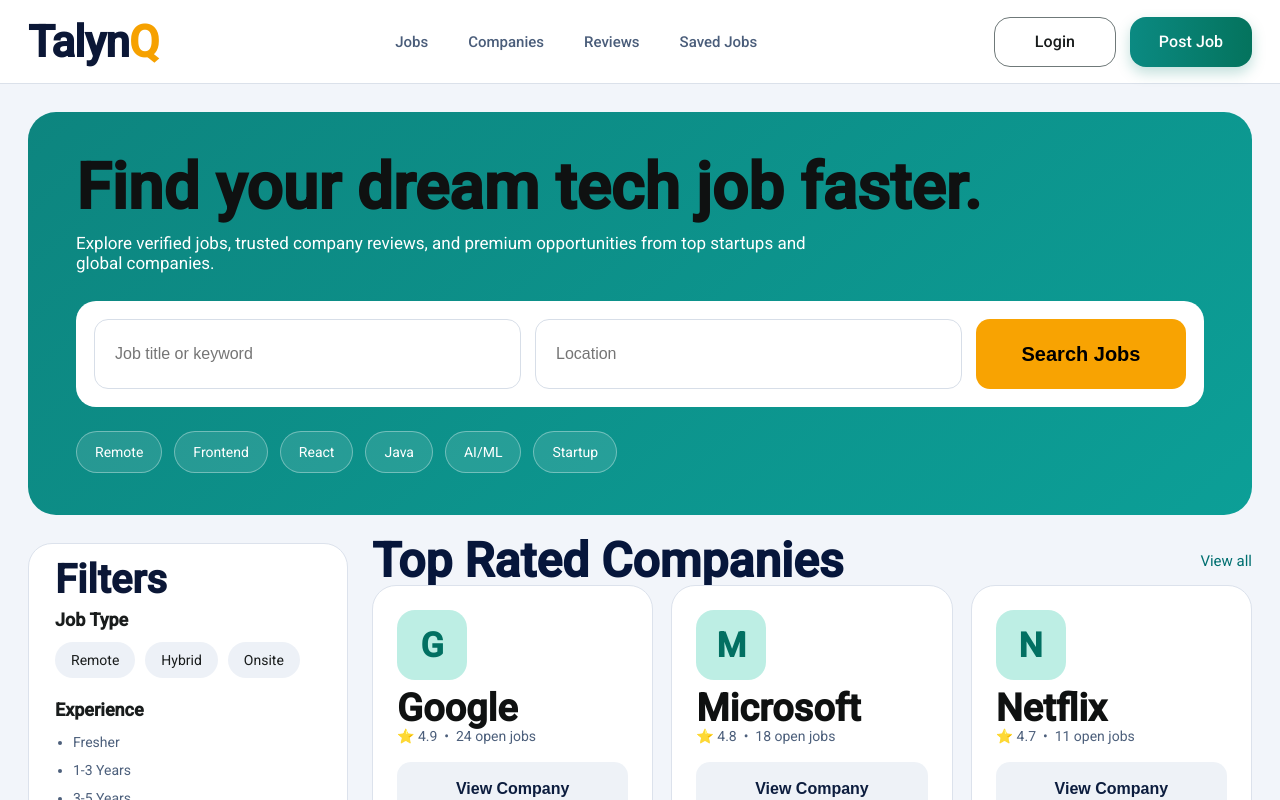
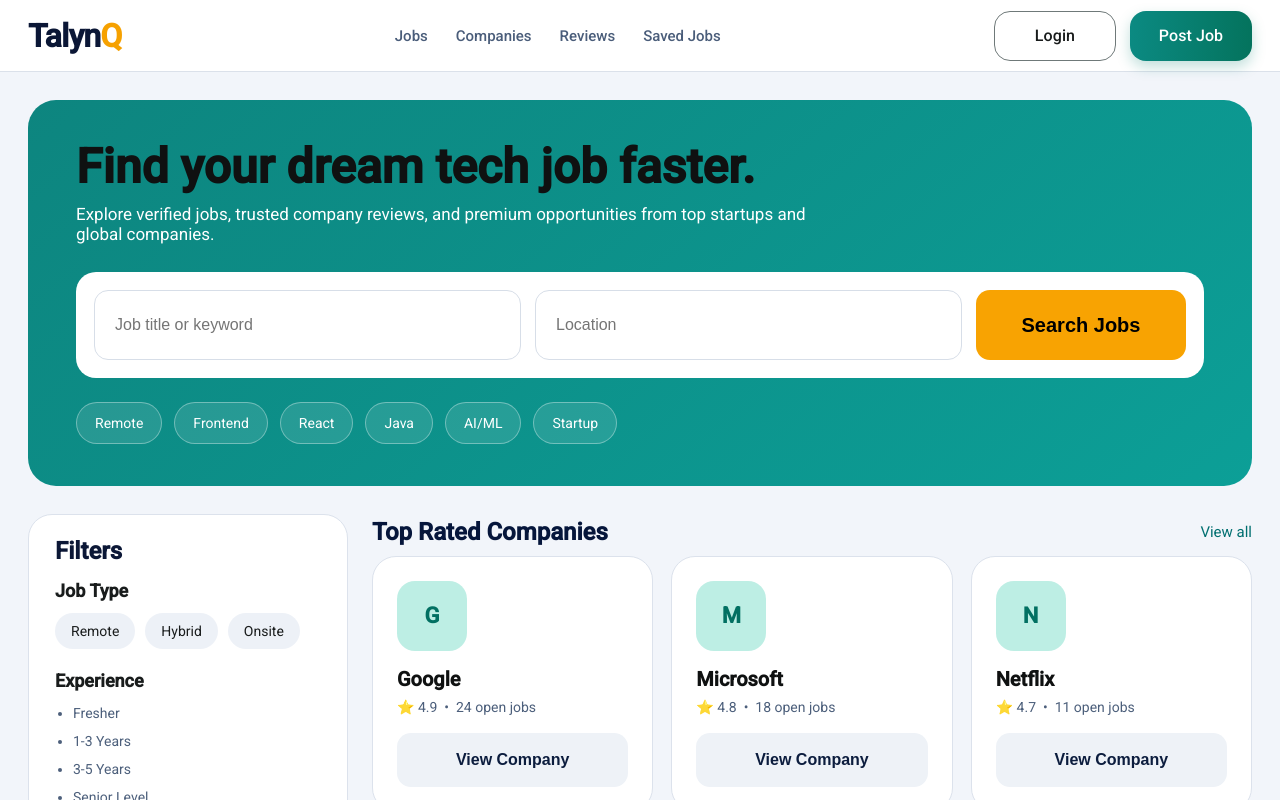
Before and after one commit to codershubham-123/client-job-portal, an Angular app: page /jobs in a window 1280 px wide. Shown: the top 800 px of the page. Built offline with nearby package versions, Linux system fonts and the light colour scheme; no server answers.

Commit message:
Normalize oversized typography across jobs UI

```diff
--- a/src/app/features/jobs/pages/jobs/jobs.scss
+++ b/src/app/features/jobs/pages/jobs/jobs.scss
@@ -11,7 +11,7 @@
   margin-bottom: 28px;
 
   h1 {
-    font-size: 64px;
+    font-size: 48px;
     margin: 0 0 12px;
     line-height: 1.05;
   }
@@ -77,7 +77,7 @@
 
   h3 {
     margin: 0 0 20px;
-    font-size: 40px;
+    font-size: 24px;
     color: #0b1736;
   }
 
@@ -123,7 +123,7 @@
 
   h2 {
     margin: 0;
-    font-size: 48px;
+    font-size: 24px;
     color: #06163b;
   }
 
@@ -157,7 +157,7 @@
   padding: 24px;
 
   h3 {
-    font-size: 38px;
+    font-size: 20px;
     margin: 18px 0 8px;
   }
 
@@ -186,7 +186,7 @@
   place-items: center;
   background: #bdeee4;
   color: #027062;
-  font-size: 34px;
+  font-size: 22px;
   font-weight: 700;
 }
 
--- a/src/app/shared/components/navbar/navbar.scss
+++ b/src/app/shared/components/navbar/navbar.scss
@@ -2,7 +2,7 @@
   position: sticky;
   top: 0;
   z-index: 1000;
-  height: 84px;
+  height: 72px;
   padding: 0 28px;
   background: #ffffff;
   border-bottom: 1px solid #dbe1ea;
@@ -12,7 +12,7 @@
 }
 
 .logo {
-  font-size: 44px;
+  font-size: 32px;
   font-weight: 800;
   color: #0b1736;
   cursor: pointer;
@@ -26,7 +26,7 @@
 .main-links {
   display: flex;
   align-items: center;
-  gap: 40px;
+  gap: 28px;
 
   a {
     text-decoration: none;
```
